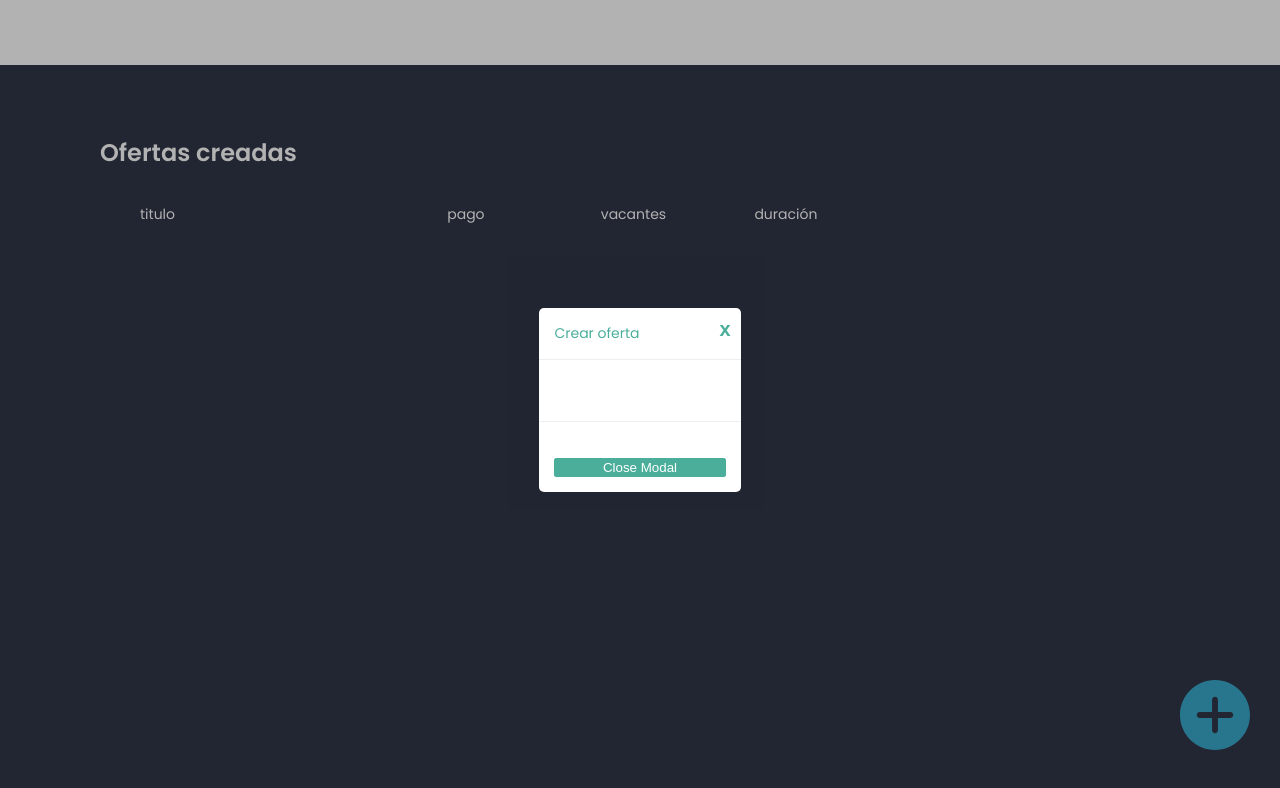
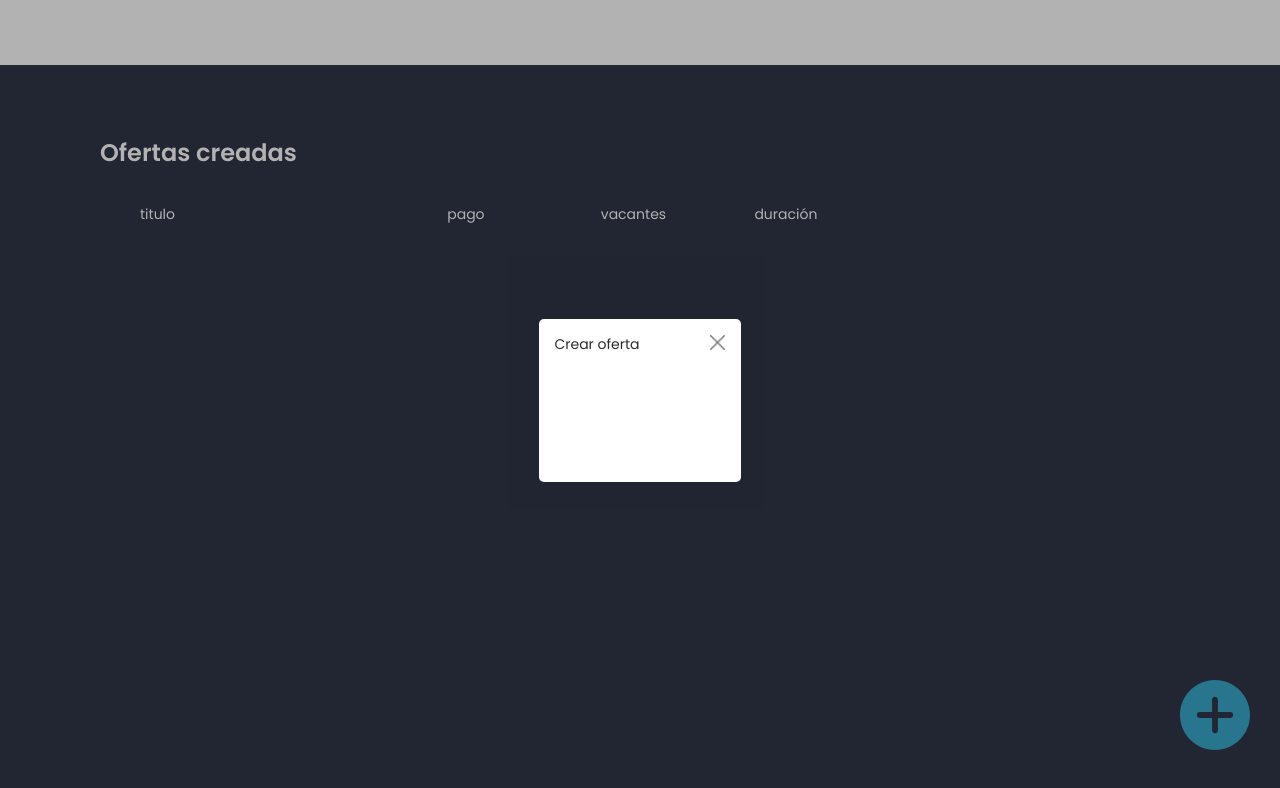
Before and after one commit to FiretechDS/Hustle-Employer, a Vue app in the folder packages/ui/: page / in a window 1280 px wide. Both pictures are taken after a click on the picture 1215 px from the left and 715 px from the top of the page. Shown: the top 788 px of the page. Built offline with nearby package versions, Linux system fonts and the light colour scheme.

Commit message:
Ajustes al modal generico

```diff
--- a/packages/ui/src/components/Modal.vue
+++ b/packages/ui/src/components/Modal.vue
@@ -1,10 +1,10 @@
 <template>
   <transition name="modal-fade">
-  <div class="modal-backdrop">
+  <div class="modal-backdrop" @click="close">
     <div class="modal">
       <header class="modal-header">
         <slot name="header"> This is the default title! </slot>
-        <button type="button" class="btn-close" @click="close">x</button>
+        <img class="btn-close" src="@/assets/svg/letra-x.png" />
       </header>
 
       <section class="modal-body">
@@ -13,9 +13,6 @@
 
       <footer class="modal-footer">
         <slot name="footer"> This is the default footer! </slot>
-        <button type="button" class="btn-green" @click="close">
-          Close Modal
-        </button>
       </footer>
     </div>
   </div>
@@ -69,13 +66,13 @@ export default defineComponent({
 
 .modal-header {
   position: relative;
-  border-bottom: 1px solid #eeeeee;
-  color: #4aae9b;
+//  border-bottom: 1px solid #eeeeee;
+  color: $font-dark;
   justify-content: space-between;
 }
 
 .modal-footer {
-  border-top: 1px solid #eeeeee;
+//  border-top: 1px solid #eeeeee;
   flex-direction: column;
   justify-content: flex-end;
 }
@@ -87,23 +84,14 @@ export default defineComponent({
 
 .btn-close {
   position: absolute;
-  top: 0;
-  right: 0;
-  border: none;
-  font-size: 20px;
+  top: 0.6rem;
+  right: 0.6rem;
   padding: 10px;
   cursor: pointer;
-  font-weight: bold;
-  color: #4aae9b;
-  background: transparent;
+  height: 1.5rem;
+  filter: $filter-gray;
 }
 
-.btn-green {
-  color: white;
-  background: #4aae9b;
-  border: 1px solid #4aae9b;
-  border-radius: 2px;
-}
 .modal-fade-enter,
   .modal-fade-leave-to {
     opacity: 0;
--- a/packages/ui/src/styles/_global.scss
+++ b/packages/ui/src/styles/_global.scss
@@ -11,7 +11,8 @@ $font-light: #c4c4c4;
 //Filters (colors for svg) https://codepen.io/sosuke/pen/Pjoqqp
 $filter-blue: invert(81%) sepia(23%) saturate(7224%) hue-rotate(158deg)
   brightness(88%) contrast(78%);
-
+$filter-light-gray: invert(98%) sepia(0%) saturate(1196%) hue-rotate(128deg) brightness(85%) contrast(84%);
+$filter-gray: invert(49%) sepia(12%) saturate(0%) hue-rotate(140deg) brightness(92%) contrast(88%);
 // Font sizes
 $small-font: 1.2rem;
 $normal-font: 1.4rem;
```
Also changed, not shown: packages/ui/src/assets/svg/letra-x.png (added), 1 other file (tests, documents, lock files or other folders).
